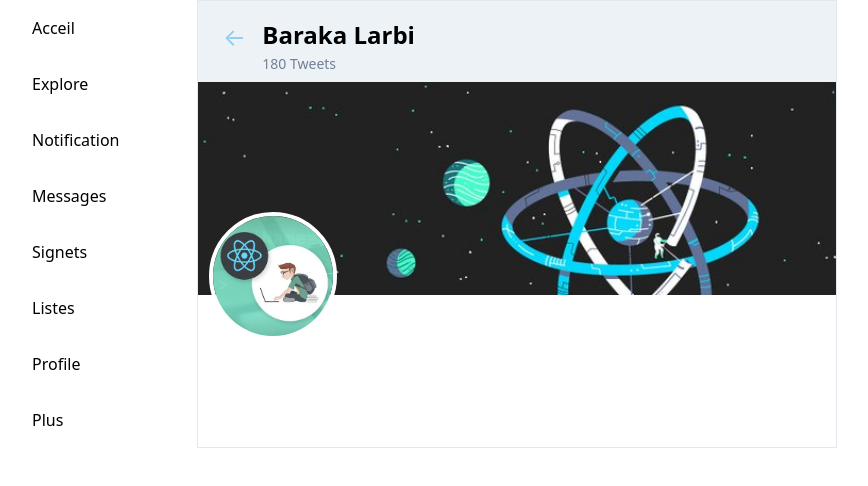
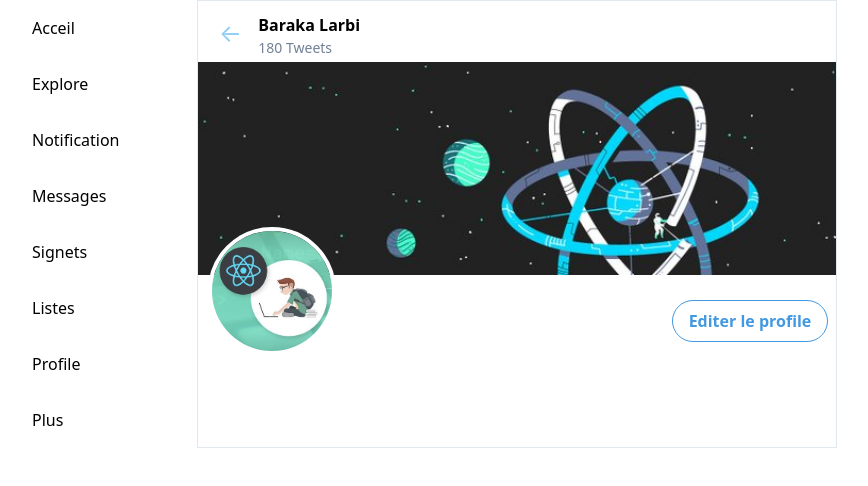
Before and after one commit to larbibaraka/react-twitter, a React (Create React App) app: page / in a window 1280 px wide. Shown: the top 486 px of the page, without its empty margins (16-884 px from the left). Built offline with nearby package versions, Linux system fonts and the light colour scheme.

Commit message:
adding edit profile

```diff
--- a/src/assets/tailwind.css
+++ b/src/assets/tailwind.css
@@ -6,6 +6,10 @@
 
 
 .userpic{
-    top: 130px;
-    left: 11px;
+  display: inline-block;
+  margin-top: -48px;
+  margin-left: 10px;
   }
+  .background-pic{
+    height: 278px;
+  }
--- a/src/components/MidSection.jsx
+++ b/src/components/MidSection.jsx
@@ -4,31 +4,32 @@ import userprofile from "../assets/images/userprofile.jpg";
 export default function MidSection() {
   return (
     <div className="w-1/2 border border-gray-300 flex flex-col">
-      <div className="flex bg-gray-200 p-2">
+      <div className="flex p-1 ">
         <span className="border-white h-10 w-10 flex items-center justify-center rounded-full hover:bg-blue-200 cursor-pointer text-blue-300 text-2xl hover:text-blue-400 ml-2 mr-2 mt-2">
           &#8592;
         </span>
         <div className="flex flex-col">
-          <h1 className="text-2xl font-bold mt-2">Baraka Larbi</h1>
+          <h1 className="text-1xl font-bold mt-2">Baraka Larbi</h1>
           <span className="text-gray-600 text-sm">180 Tweets</span>
         </div>
       </div>
-      <div className="relative">
-        <div className="absolute inset-x-0">
-            <img
+      <div className="background-pic">
+        <img
           className="w-full"
           src={baseimage}
           alt="Baraka Larbi user background"
         />
-        </div>
-        <div className="absolute userpic">
-             <img
-          className=" w-32 h-32 border-white border-solid border-4 rounded-full"
+
+        <img
+          className="userpic w-32 h-32 border-white border-solid border-4 rounded-full"
           src={userprofile}
           alt="Baraka Larbi user background"
         />
-         </div>
-
+      </div>
+      <div className="flex justify-end -mt-10 mr-2">
+        <button className="bg-transparent hover:bg-blue-300 text-blue-500 font-semibold hover:text-white rounded-full py-2 px-4 border border-blue-500 hover:border-transparent ">
+          Editer le profile
+        </button>
       </div>
     </div>
   );
```
Also changed, not shown: src/assets/main.css.
